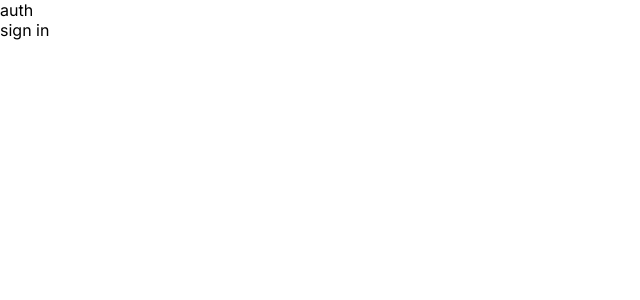
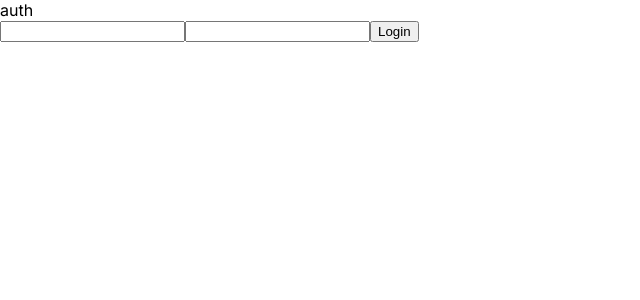
Before and after one commit to devAyham/next-js-starter, a Next.js app: page /sign-in in a window 1280 px wide. Shown: the top 300 px of the page, without its empty margins (0-640 px from the left). Built offline with nearby package versions, Linux system fonts and the light colour scheme.

Commit message:
feat (src/app/(auth)) : create basic sign in page

```diff
--- a/src/app/(auth)/sign-in/page.tsx
+++ b/src/app/(auth)/sign-in/page.tsx
@@ -1,7 +1,41 @@
-import React from "react";
+"use client";
 
-function Page() {
-  return <div>sign in</div>;
+import { signIn } from "next-auth/react";
+import { useRef } from "react";
+
+interface IProps {
+  searchParams?: { [key: string]: string | string[] | undefined };
 }
 
-export default Page;
+const LoginPage = ({ searchParams }: IProps) => {
+  const userName = useRef("");
+  const pass = useRef("");
+
+  const onSubmit = async () => {
+    const result = await signIn("credentials", {
+      username: 'userName.current',
+      password: 'pass.current',
+      redirect: true,
+      callbackUrl: "/",
+    });
+  };
+  return (
+    <div>
+      {searchParams?.message && <p>{searchParams?.message}</p>}
+      <div>
+        <input
+          // lableText="User Name"
+          onChange={(e) => (userName.current = e.target.value)}
+        />
+        <input
+          // lableText="Password"
+          type={"password"}
+          onChange={(e) => (pass.current = e.target.value)}
+        />
+        <button onClick={onSubmit}>Login</button>
+      </div>
+    </div>
+  );
+};
+
+export default LoginPage;
```
